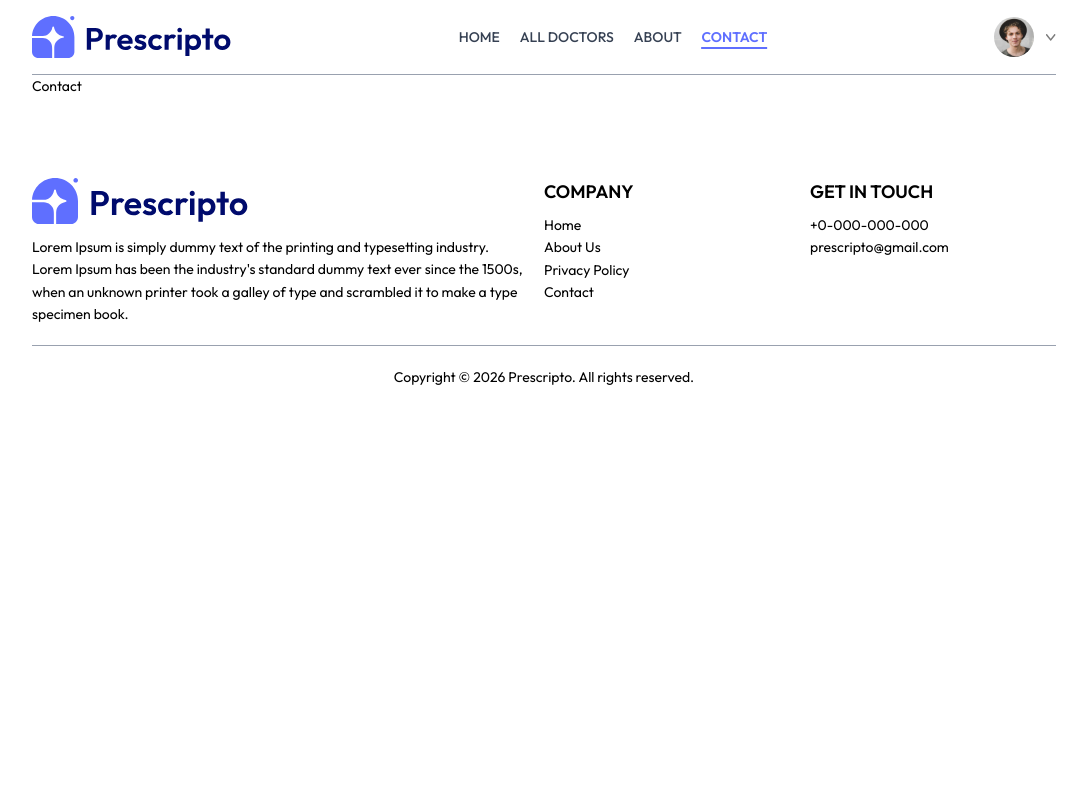
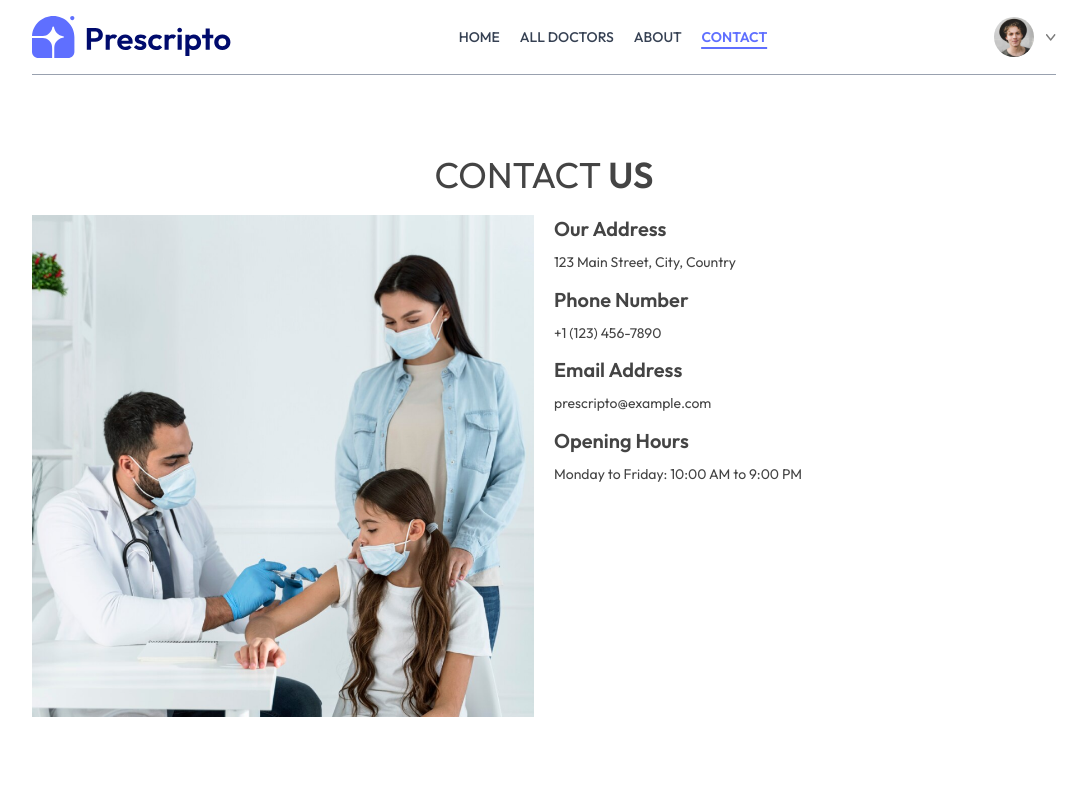
Before and after one commit to adityakumarfullstack/Prescripto, a React (Vite) app in the folder frontend/: page /contact in a window 1280 px wide. Shown: the top 800 px of the page, without its empty margins (96-1183 px from the left). Built offline with nearby package versions, Linux system fonts and the light colour scheme.

Commit message:
Add contact page

```diff
--- a/frontend/src/components/footer/Footer.jsx
+++ b/frontend/src/components/footer/Footer.jsx
@@ -47,8 +47,8 @@ export const Footer = () => {
                                     <a href="tel:+0000000000">+0-000-000-000</a>
                                 </li>
                                 <li>
-                                    <a href="mailto:prescripto@gmail.com">
-                                        prescripto@gmail.com
+                                    <a href="mailto:prescripto@example.com">
+                                        prescripto@example.com
                                     </a>
                                 </li>
                             </ul>
--- a/frontend/src/index.css
+++ b/frontend/src/index.css
@@ -14,6 +14,7 @@ body {
     font-family: 'Outfit', sans-serif;
     font-size: .875rem;
     line-height: 1.6;
+    color: #444;
 }
 
 img {
--- a/frontend/src/pages/About.jsx
+++ b/frontend/src/pages/About.jsx
@@ -10,16 +10,16 @@ const About = () => {
                         <h2 className="page-title text-3xl text-center md:text-4xl uppercase">About <span className="font-semibold">Us</span></h2>
                     </div>
                     <div className="page-content flex flex-col md:flex-row gap-5">
-                        <div className="page-left md:w-1/2">
+                        <div className="page-left md:w-1/2 lg:w-1/3">
                             <div className="img-parent">
-                                <img src={assets.about_image} alt="About Image" className="w-full mx-auto" />
+                                <img src={assets.about_image} alt="About Image" className="xl:aspect-3/2 xl:object-cover xl:object-top" />
                             </div>
                         </div>
-                        <div className="page-right md:w-1/2">
+                        <div className="page-right md:w-1/2 lg:w-2/3">
                             <div className="page-description">
                                 <p className="mb-3">Welcome to Prescripto, your trusted partner in managing your healthcare needs conveniently and efficiently. At Prescripto, we understand the challenges individuals face when it comes to scheduling doctor appointments and managing their health records.</p>
                                 <p className="mb-3">Prescripto is committed to excellence in healthcare technology. We continuously strive to enhance our platform, integrating the latest advancements to improve user experience and deliver superior service. Whether you're booking your first appointment or managing ongoing care, Prescripto is here to support you every step of the way.</p>
-                                <h5 className="font-semibold mb-3">Our Vision</h5>
+                                <h5 className="font-semibold mb-1">Our Vision</h5>
                                 <p>Our vision at Prescripto is to create a seamless healthcare experience for every user. We aim to bridge the gap between patients and healthcare providers, making it easier for you to access the care you need, when you need it.</p>
                             </div>
                         </div>
@@ -29,7 +29,7 @@ const About = () => {
             <section className="why-us-section pt-10">
                 <div className="container">
                     <div className="section-header mb-5">
-                        <h2 className="page-title text-3xl uppercase">Why <span className="font-semibold">Choose Us</span></h2>
+                        <h2 className="page-title text-center text-3xl uppercase">Why <span className="font-semibold">Choose Us</span></h2>
                     </div>
                     <div className="why-us-list flex flex-col md:flex-row gap-0">
                         <div className="why-us-item flex items-center p-5 md:p-10 border border-gray-300 hover:border-primary hover:bg-primary hover:text-white transition ease-in-out duration-400">
--- a/frontend/src/pages/Contact.jsx
+++ b/frontend/src/pages/Contact.jsx
@@ -1,7 +1,41 @@
+import { assets } from "../assets/assets"
 
 const Contact = () => {
     return (
-        <div>Contact</div>
+        <main className="contact-page py-10 md:py-20">
+            <section className="contact-info-section">
+                <div className="container">
+                    <div className="section-header mb-5">
+                        <h2 className="page-title text-3xl text-center md:text-4xl uppercase">Contact <span className="font-semibold">Us</span></h2>
+                    </div>
+                    <div className="contact-info flex flex-col md:flex-row gap-5">
+                        <div className="contact-info-left md:w-1/2">
+                            <div className="img-parent">
+                                <img src={assets.contact_image} alt="Contact Image" />
+                            </div>
+                        </div>
+                        <div className="contact-info-right  md:w-1/2">
+                            <div className="contact-info-item mb-3">
+                                <h5 className="text-xl font-semibold mb-2">Our Address</h5>
+                                <p className="">123 Main Street, City, Country</p>
+                            </div>
+                            <div className="contact-info-item mb-3">
+                                <h5 className="text-xl font-semibold mb-2">Phone Number</h5>
+                                <p className="">+1 (123) 456-7890</p>
+                            </div>
+                            <div className="contact-info-item mb-3">
+                                <h5 className="text-xl font-semibold mb-2">Email Address</h5>
+                                <p className="">prescripto@example.com</p>
+                            </div>
+                            <div className="contact-info-item mb-3">
+                                <h5 className="text-xl font-semibold mb-2">Opening Hours</h5>
+                                <p className="">Monday to Friday: 10:00 AM to 9:00 PM</p>
+                            </div>
+                        </div>
+                    </div>
+                </div>
+            </section>
+        </main>
     )
 }
 
```
